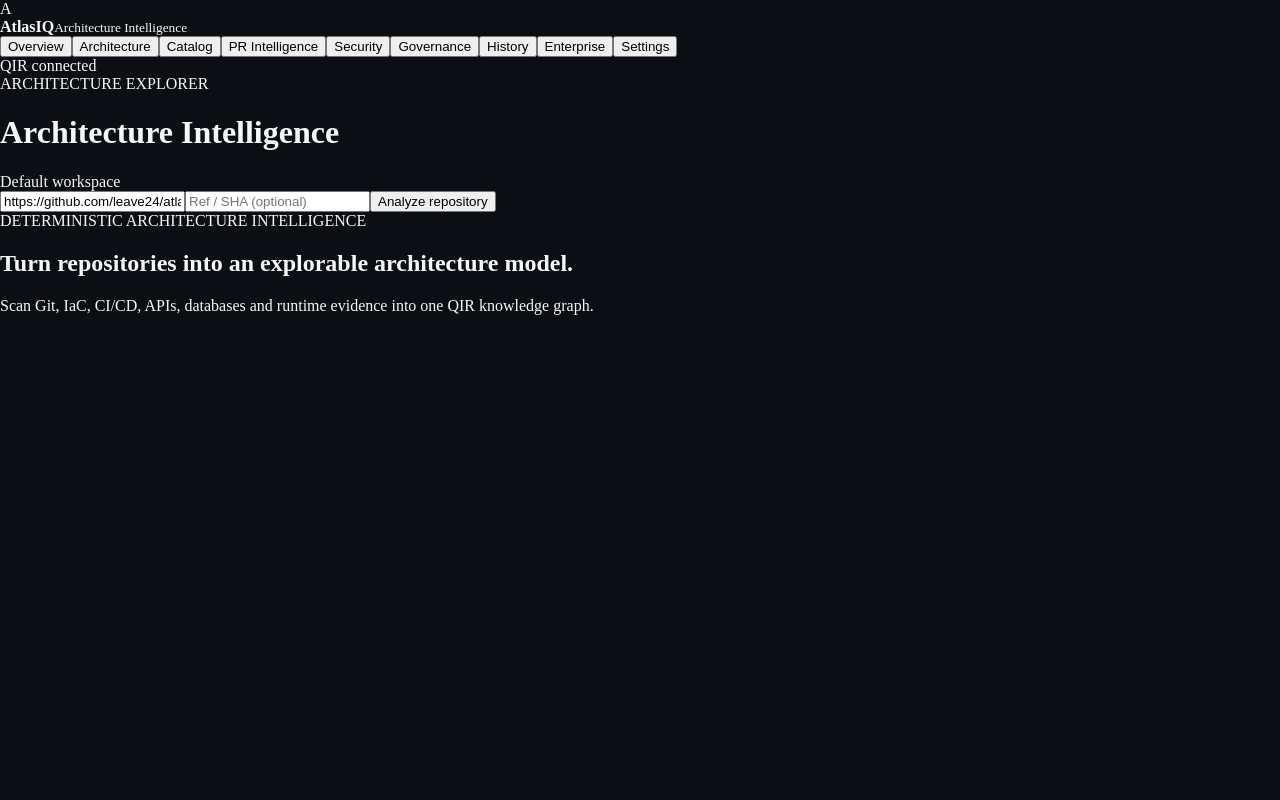
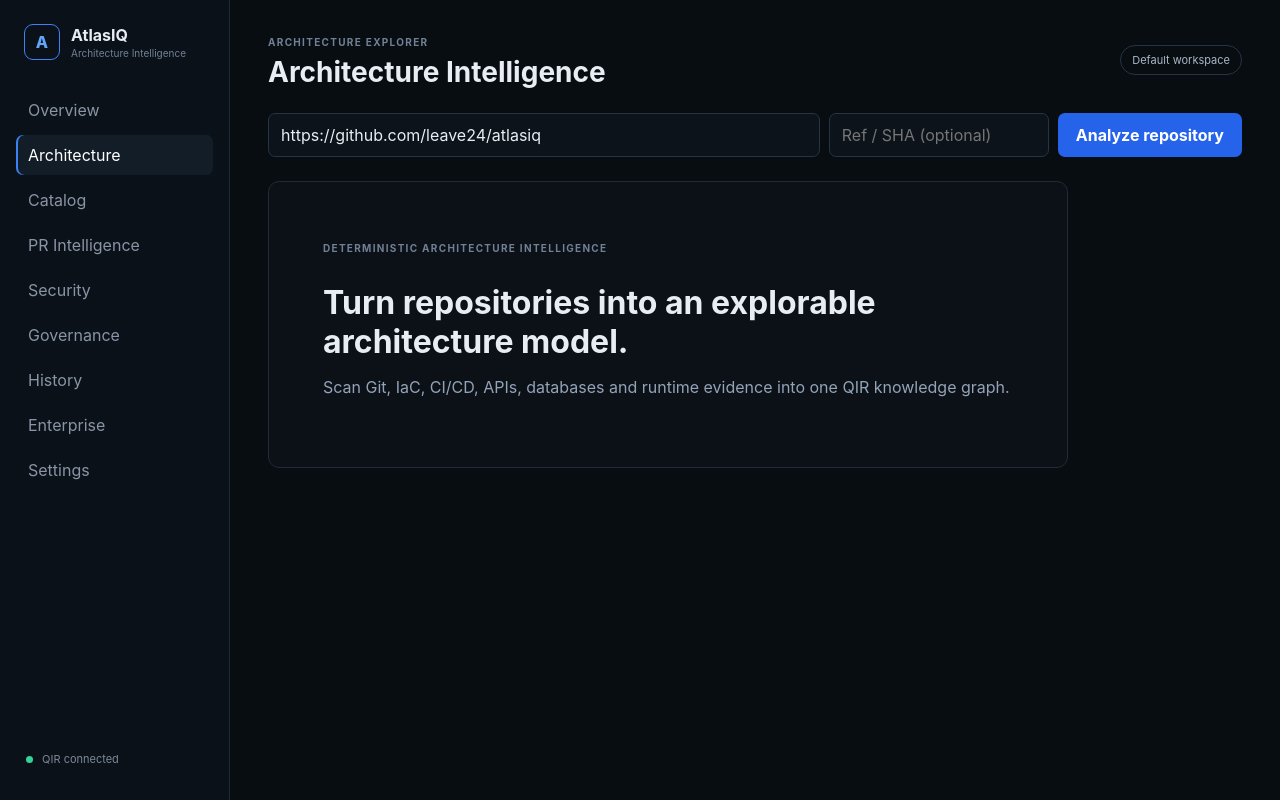
Before and after one commit to leave24/atlasiq, a Next.js app in the folder frontend/: page / in a window 1280 px wide. Built offline with nearby package versions, Linux system fonts and the light colour scheme.

Commit message:
feat: apply AtlasIQ frontend v2 global design system

```diff
--- a/frontend/app/layout.tsx
+++ b/frontend/app/layout.tsx
@@ -1,15 +1,3 @@
-import type { Metadata } from "next";
-import type { ReactNode } from "react";
-
-export const metadata: Metadata = {
-  title: "AtlasIQ",
-  description: "Architecture intelligence for engineering teams"
-};
-
-export default function RootLayout({ children }: { children: ReactNode }) {
-  return (
-    <html lang="en">
-      <body style={{ margin: 0, background: "#0b0f14", color: "#f5f7fa" }}>{children}</body>
-    </html>
-  );
-}
+import type {Metadata} from "next";import type {ReactNode} from "react";import "./globals.css";
+export const metadata:Metadata={title:"AtlasIQ · Architecture Intelligence",description:"Architecture intelligence for engineering teams"};
+export default function RootLayout({children}:{children:ReactNode}){return <html lang="en"><body>{children}</body></html>}
```
